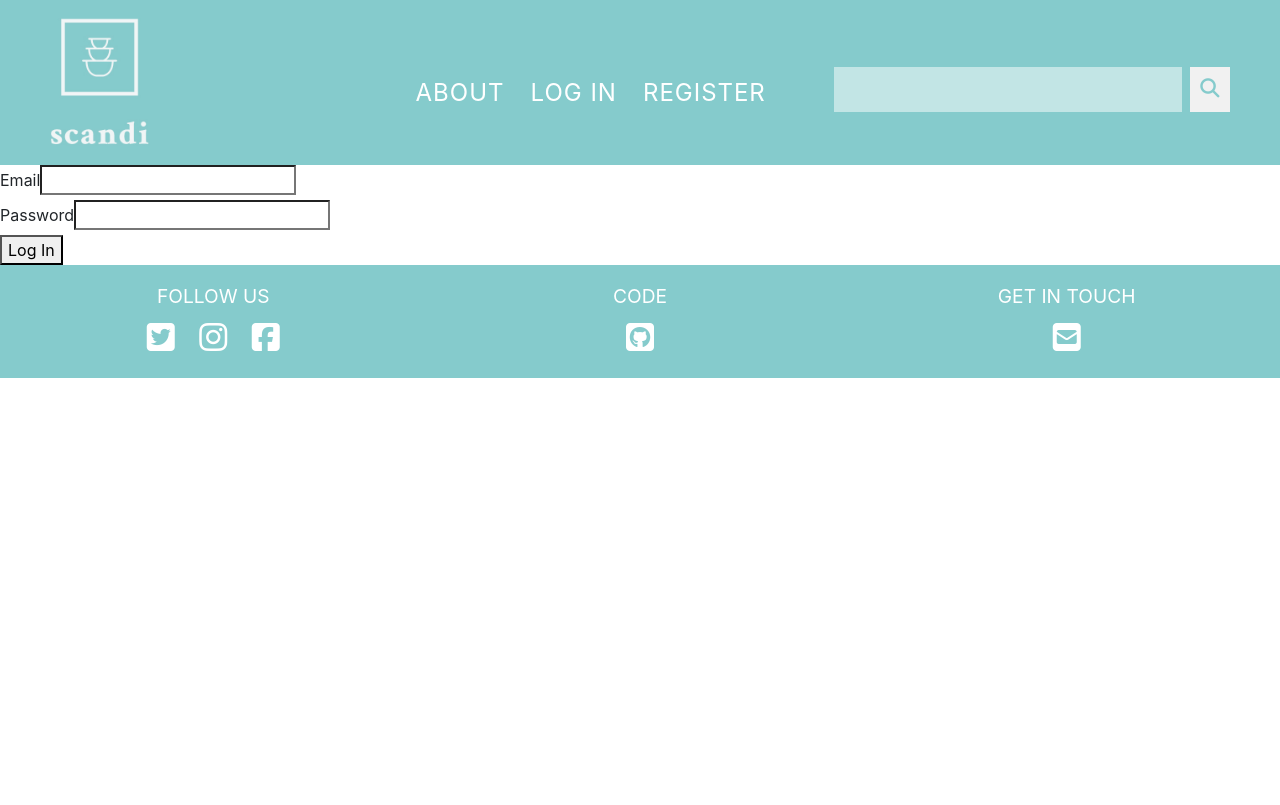
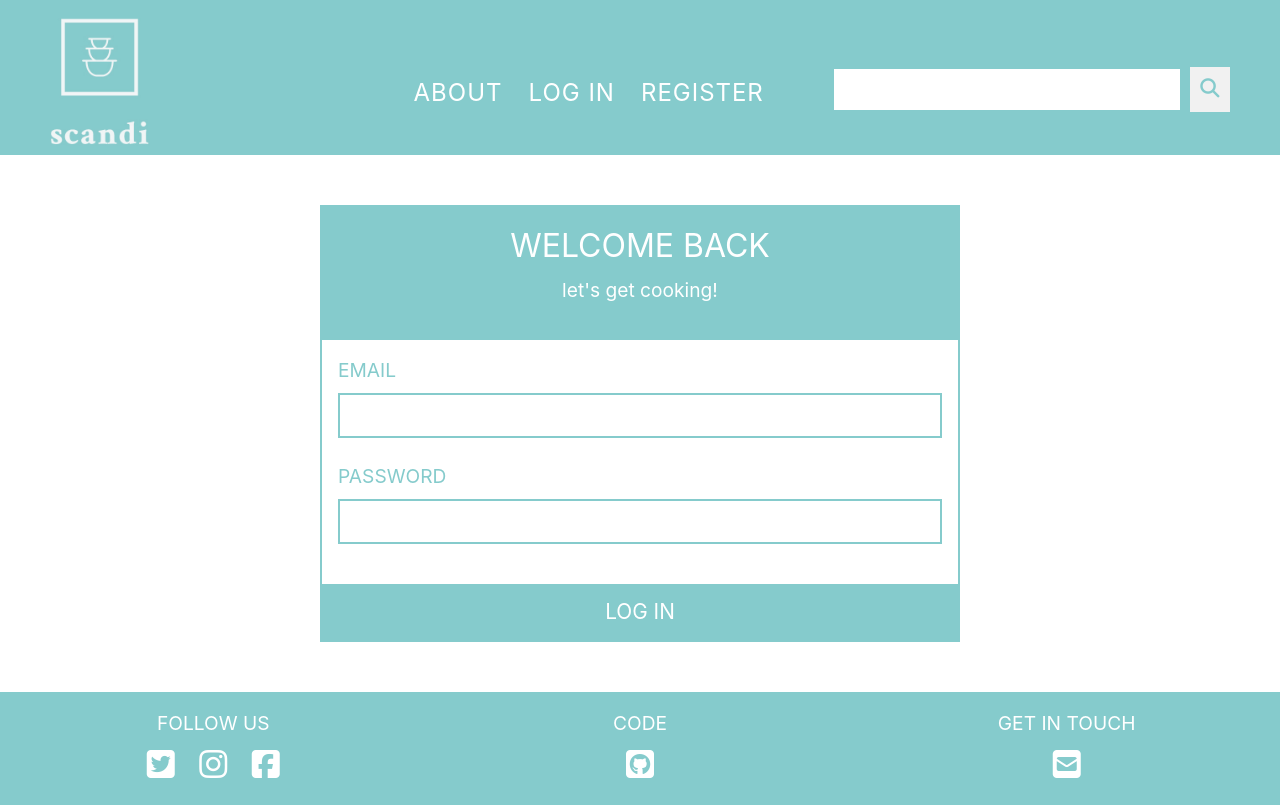
Before and after one commit to EvaBroberg/ScandiFood-recipe-sharing-page-milestone3, a Flask app: page /login in a window 1280 px wide. Before the commit the page ends 378 px from the top, so only its background shows below. Run offline with Flask 2, Linux system fonts and the light colour scheme; some libraries are stand-ins or nearby versions.

Commit message:
added styles to register and login pages

```diff
--- a/scandiKitchen/static/css/about.css
+++ b/scandiKitchen/static/css/about.css
@@ -1,6 +1,10 @@
+.navbarAbout {
+    padding-bottom: 0px;
+    margin-bottom: 0px;
+}
+
 .about-kitchen {
-    /* display: flex; */
-    margin: 50px 0 50px 0;
+    margin: 0px 0 50px 0;
 }
 
 .row {
@@ -11,7 +15,7 @@
 
 .about-description {
     text-align: justify;
-    padding: 0;
+    padding: 0 20px 0 20px;
 }
 
 .about-description h1 {
@@ -19,7 +23,8 @@
     color: #85cbcc;
     text-align: center;
     font-weight: 400;
-    margin-bottom: 30px;
+    margin-bottom: 20px;
+    margin-top: 20px;
 }
 
 .about-description p {
@@ -40,3 +45,22 @@ button.navbar-toggler {
     font-size: 1.5rem;
     color: #fff;
 }
+
+
+
+@media (min-width: 1200px) {
+
+    .about-description {
+        padding: 0;
+    }
+
+    .about-description h1 {
+        margin-bottom: 30px;
+        margin-top: 0;
+    }
+
+    .about-kitchen {
+        margin: 50px 0 50px 0;
+    }
+
+}
--- a/scandiKitchen/static/css/forms.css
+++ b/scandiKitchen/static/css/forms.css
@@ -3,7 +3,7 @@
 }
 
 .register-form {
-    width: 50%;
+    width: 90%;
     border: 2px solid #85cbcc;
     margin: 50px 0 50px 0;
 }
@@ -25,3 +25,40 @@
     color: #fff;
     text-transform: lowercase;
 }
+
+.inputs-wrapper {
+    text-align: left;
+    margin: 1em;
+}
+
+label {
+    display: inline-block;
+    margin-bottom: .5rem;
+    color: #85cbcc;
+    text-transform: uppercase;
+    font-size: 1.2rem;
+}
+
+.form-control {
+    background-color:white;
+    color: white;
+    border: solid 2px #85cbcc;
+}
+
+input#submit {
+    width: 100%;
+    background-color: #85cbcc;
+    text-transform: uppercase;
+    font-size: 1.3rem;
+}
+
+input#submit:hover {
+    background-color: #c4d3d3;
+}
+
+@media (min-width: 1200px) {
+
+    .register-form {
+        width: 50%;
+
+}
--- a/scandiKitchen/templates/base.html
+++ b/scandiKitchen/templates/base.html
@@ -19,7 +19,7 @@
     <div class="container-fluid">
         <div class="row no-gutters">
             <div class="col-12">
-                <nav class="navbar navbar-expand-lg navbar-light">
+                <nav class="navbar navbarAbout navbar-expand-lg navbar-light">
                     <a class="navbar-brand" href="{{url_for('core.index')}}"><img src="static/img/logo.jpg" alt="logo"></a>
                     <button class="navbar-toggler" type="button" data-toggle="collapse" data-target="#navbarNavDropdown" aria-controls="navbarNavDropdown" aria-expanded="false" aria-label="Toggle navigation">
                         <span class="navbar-toggler-icon"></span>
--- a/scandiKitchen/templates/login.html
+++ b/scandiKitchen/templates/login.html
@@ -1,11 +1,21 @@
 {% extends 'base.html' %}
 
 {% block content %}
-    <form method='POST'>
-        {{form.hidden_tag()}}
-        {{form.email.label}}{{form.email}}</br>
-        {{form.password.label}}{{form.password}}</br>
-        {{form.submit}}
+<div class="container-fluid" align="center">
+
+    <form class="register-form text-center" method='POST'>
+        <div class="register-form-text">
+            <h2>Welcome back</h2>
+            <p>Let's get cooking!</p>
+        </div>
+        <div class="inputs-wrapper">
+            {{form.hidden_tag()}}
+            {{form.email.label}}{{form.email(class="form-control")}}</br>
+            {{form.password.label}}{{form.password(class="form-control")}}</br>
+        </div>
+        {{form.submit(class="btn btn-primary")}}
+
     </form>
+</div>
 
 {% endblock %}
--- a/scandiKitchen/templates/register.html
+++ b/scandiKitchen/templates/register.html
@@ -9,12 +9,15 @@
             <h2>Register</h2>
             <p>Join us and let's get cooking!</p>
         </div>
+        <div class="inputs-wrapper">
             {{form.hidden_tag()}}
             {{form.email.label}}{{form.email(class="form-control")}}</br>
             {{form.username.label}}{{form.username(class="form-control")}}</br>
             {{form.password.label}}{{form.password(class="form-control")}}</br>
             {{form.confirm_password.label}}{{form.confirm_password(class="form-control")}}</br>
+        </div>
         {{form.submit(class="btn btn-primary")}}
+
     </form>
 
 </div>
```
Lines whose indentation alone changed are shown as unchanged.
